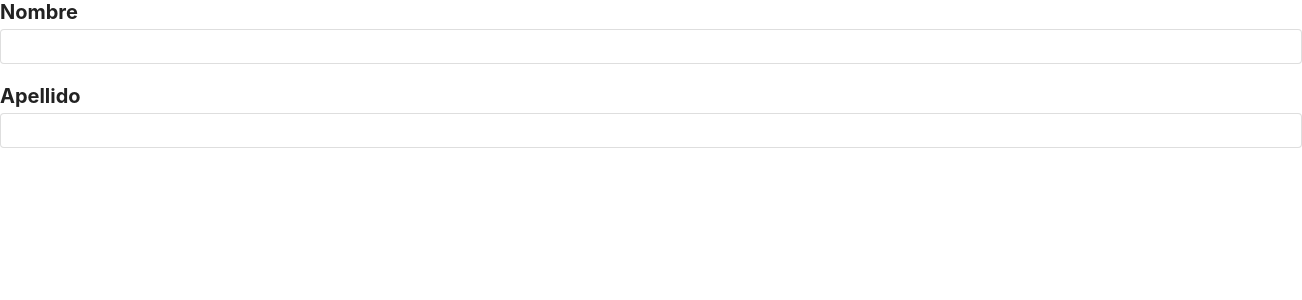
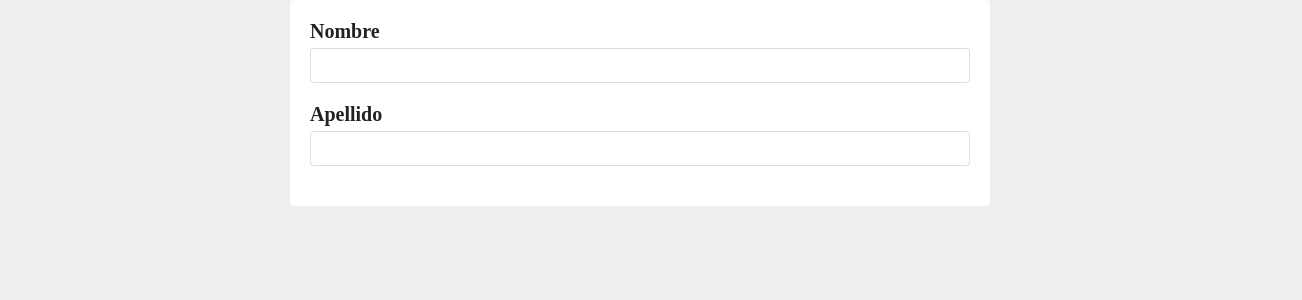
Before and after one commit to adrian1426/ReactJS_GestorUsuarios, a React (Create React App) app: page / in a window 1280 px wide. Shown: the top 300 px of the page, 1302 px wide, since content can reach past the window. Built offline with nearby package versions, Linux system fonts and the light colour scheme.

Commit message:
Card y Container

```diff
--- a/src/App.js
+++ b/src/App.js
@@ -1,3 +1,5 @@
+import Card from "./components/Card";
+import Container from "./components/Container";
 import Input from "./components/Input";
 import { useForm } from "./hooks/useForm";
 
@@ -10,6 +12,8 @@
   const [form, handleChange] = useForm(initialState);
 
   return (
+    <Container>
+      <Card>
         <form>
           <Input
             name='nombre'
@@ -25,6 +29,8 @@
             label='Apellido'
           />
         </form>
+      </Card>
+    </Container>
   );
 }
 
--- /dev/null
+++ b/src/components/Card.css
@@ -0,0 +1,5 @@
+.card{
+  background-color: #fff;
+  border-radius:4px;
+  padding: 20px;
+}
--- /dev/null
+++ b/src/components/Card.js
@@ -0,0 +1,11 @@
+import './Card.css';
+
+const Card = ({ children }) => {
+  return (
+    <div className="card">
+      {children}
+    </div>
+  );
+};
+
+export default Card;
--- /dev/null
+++ b/src/components/Container.css
@@ -0,0 +1,5 @@
+.container{
+  max-width: 700px;
+  margin-left:auto;
+  margin-right:auto;
+}
--- /dev/null
+++ b/src/components/Container.js
@@ -0,0 +1,11 @@
+import './Container.css';
+
+const Container = ({ children }) => {
+  return (
+    <div className="container">
+      {children}
+    </div>
+  );
+};
+
+export default Container;
--- a/src/components/Input.css
+++ b/src/components/Input.css
@@ -19,4 +19,5 @@
   color: #222;
   border-radius: 4px;
   width: 100%;
+  box-sizing: border-box;
 }
--- a/src/index.css
+++ b/src/index.css
@@ -1,13 +1,6 @@
 body {
   margin: 0;
-  font-family: -apple-system, BlinkMacSystemFont, 'Segoe UI', 'Roboto', 'Oxygen',
-    'Ubuntu', 'Cantarell', 'Fira Sans', 'Droid Sans', 'Helvetica Neue',
-    sans-serif;
   -webkit-font-smoothing: antialiased;
   -moz-osx-font-smoothing: grayscale;
+  background-color: #eee;
 }
-
-code {
-  font-family: source-code-pro, Menlo, Monaco, Consolas, 'Courier New',
-    monospace;
-}
```
Lines whose indentation alone changed are shown as unchanged.
